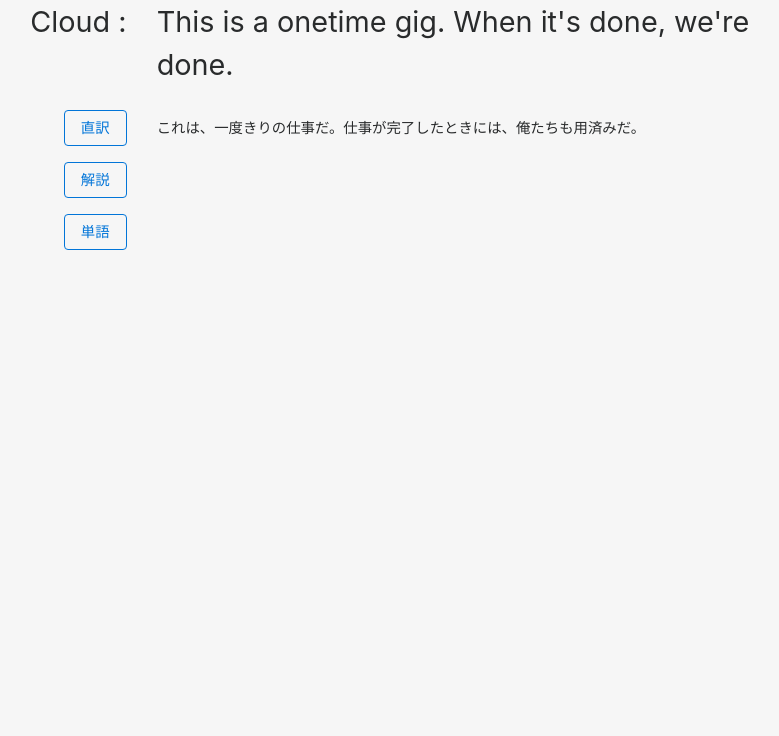
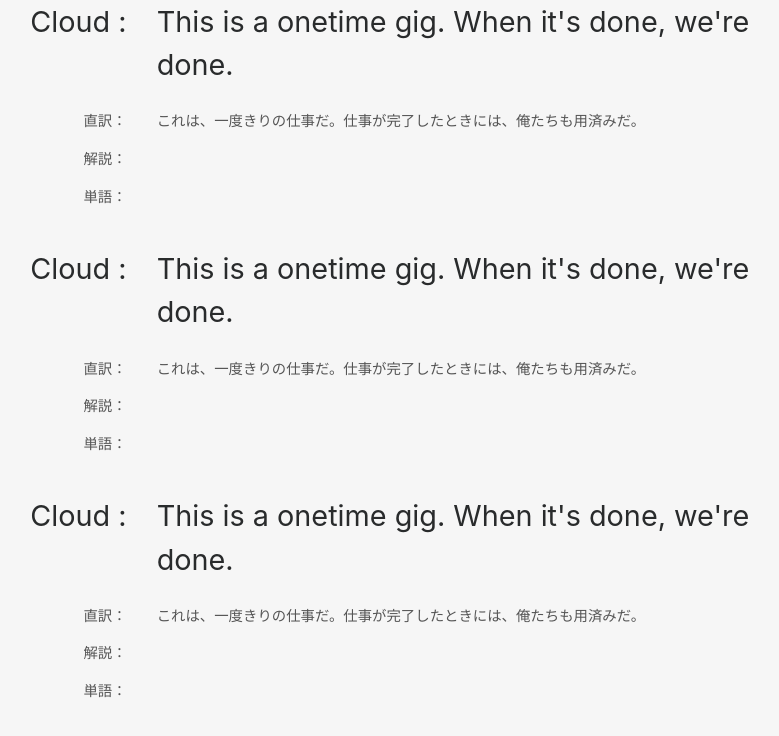
Before and after one commit to Masahiro111/Study_English_by_FF7R, a plain HTML site: page index.html in a window 1280 px wide. Shown: the whole page, without its empty margins (285-1064 px from the left). Drawn offline with Linux system fonts and the light colour scheme.

Commit message:
translationクラスのデザインを修正

```diff
--- a/css/style.css
+++ b/css/style.css
@@ -6,6 +6,8 @@ div.serif {
     font-size: 1.8rem;
 }
 
-div.translation .btn, div.explanation .btn, div.vocabulary .btn {
+div.translation p, div.explanation p, div.vocabulary p  {
     font-size: .9rem;
+    color: #555;
+
 }
--- a/index.html
+++ b/index.html
@@ -20,7 +20,7 @@
 
 
 	<div class="container-fluid">
-		<div class="row">
+		<div class="row mb-4">
 			<div class="col-md-9 offset-md-1">
 				<div class="row serif mb-2">
 					<div class="col-md-4">
@@ -33,11 +33,11 @@
 				<div class="row translation">
 					<div class="col-md-4 text-right">
 						<p>
-							<span class="btn btn-outline-primary">直訳</span>
+							<span>直訳：</span>
 						</p>
 					</div>
 					<div class="col-md-8">
-						<p style="padding-top: .4rem; font-size: .9rem;">
+						<p>
 							<span>これは、一度きりの仕事だ。仕事が完了したときには、俺たちも用済みだ。</span>
 						</p>
 					</div>
@@ -45,22 +45,116 @@
 				<div class="row explanation">
 					<div class="col-md-4 text-right">
 						<p>
-							<span class="btn btn-outline-primary">解説</span>
+							<span>解説：</span>
 						</p>
 					</div>
 					<div class="col-md-8">
-						<p style="padding-top: .4rem; font-size: .9rem;">
+						<p>
 							<span>　</span>
 						</p>
 					</div>
 				</div>
 				<div class="row vocabulary">
 					<div class="col-md-4 text-right">
-						<p><span class="btn btn-outline-primary">単語</span>
+						<p><span>単語：</span>
 						</p>
 					</div>
 					<div class="col-md-8">
-						<p style="padding-top: .4rem; font-size: .9rem;">
+						<p>
+							<span>　</span>
+						</p>
+					</div>
+				</div>
+			</div>
+		</div>
+		<div class="row mb-4">
+			<div class="col-md-9 offset-md-1">
+				<div class="row serif mb-2">
+					<div class="col-md-4">
+						<p class="text-right">Cloud :</p>
+					</div>
+					<div class="col-md-8">
+						<p class="text-left">This is a onetime gig. When it's done, we're done.</p>
+					</div>
+				</div>
+				<div class="row translation">
+					<div class="col-md-4 text-right">
+						<p>
+							<span>直訳：</span>
+						</p>
+					</div>
+					<div class="col-md-8">
+						<p>
+							<span>これは、一度きりの仕事だ。仕事が完了したときには、俺たちも用済みだ。</span>
+						</p>
+					</div>
+				</div>
+				<div class="row explanation">
+					<div class="col-md-4 text-right">
+						<p>
+							<span>解説：</span>
+						</p>
+					</div>
+					<div class="col-md-8">
+						<p>
+							<span>　</span>
+						</p>
+					</div>
+				</div>
+				<div class="row vocabulary">
+					<div class="col-md-4 text-right">
+						<p><span>単語：</span>
+						</p>
+					</div>
+					<div class="col-md-8">
+						<p>
+							<span>　</span>
+						</p>
+					</div>
+				</div>
+			</div>
+		</div>
+		<div class="row mb-4">
+			<div class="col-md-9 offset-md-1">
+				<div class="row serif mb-2">
+					<div class="col-md-4">
+						<p class="text-right">Cloud :</p>
+					</div>
+					<div class="col-md-8">
+						<p class="text-left">This is a onetime gig. When it's done, we're done.</p>
+					</div>
+				</div>
+				<div class="row translation">
+					<div class="col-md-4 text-right">
+						<p>
+							<span>直訳：</span>
+						</p>
+					</div>
+					<div class="col-md-8">
+						<p>
+							<span>これは、一度きりの仕事だ。仕事が完了したときには、俺たちも用済みだ。</span>
+						</p>
+					</div>
+				</div>
+				<div class="row explanation">
+					<div class="col-md-4 text-right">
+						<p>
+							<span>解説：</span>
+						</p>
+					</div>
+					<div class="col-md-8">
+						<p>
+							<span>　</span>
+						</p>
+					</div>
+				</div>
+				<div class="row vocabulary">
+					<div class="col-md-4 text-right">
+						<p><span>単語：</span>
+						</p>
+					</div>
+					<div class="col-md-8">
+						<p>
 							<span>　</span>
 						</p>
 					</div>
```
